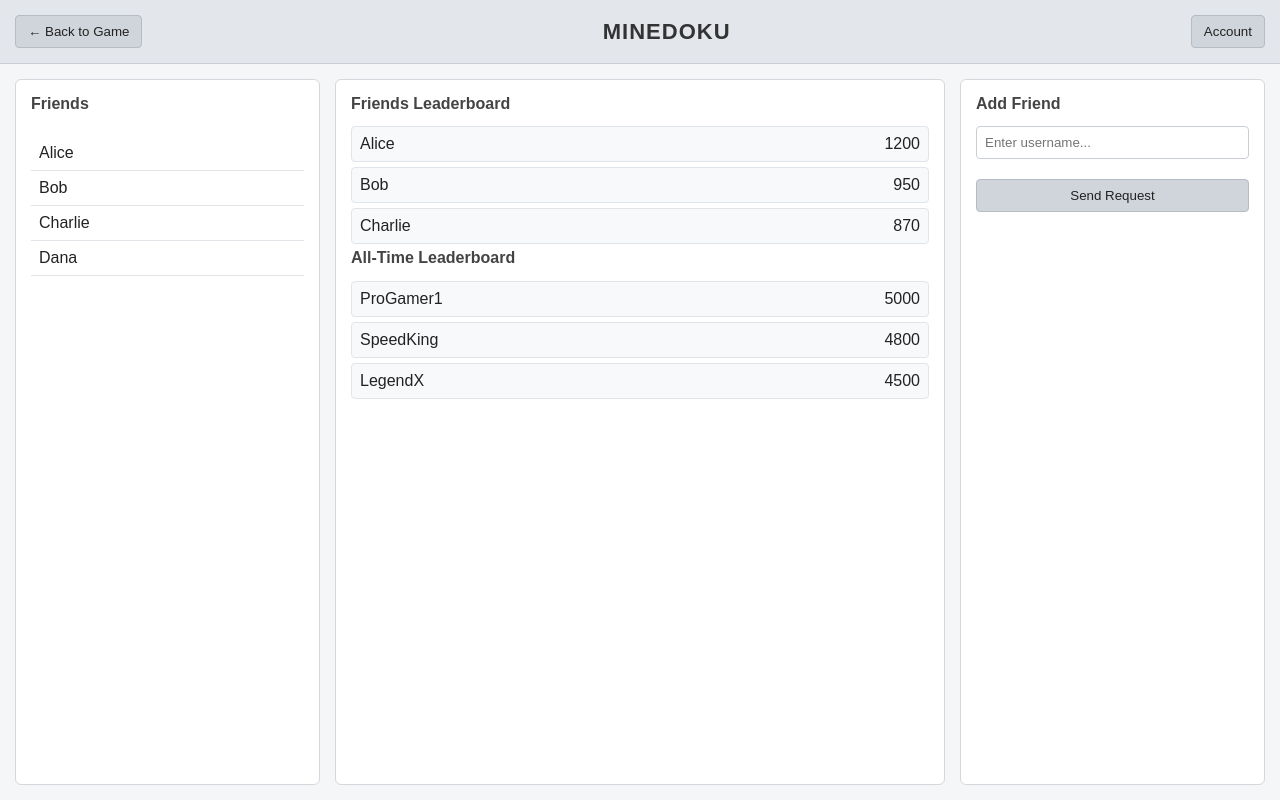
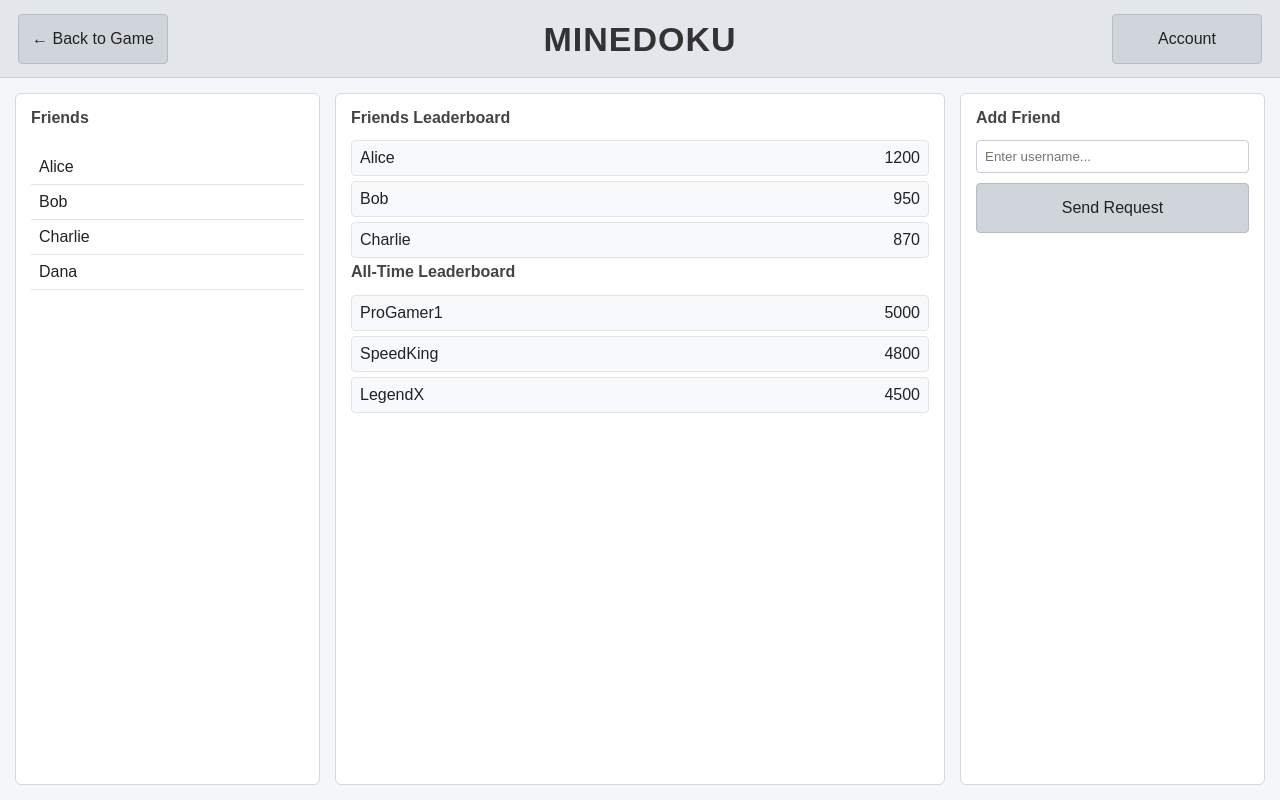
Before and after one commit to SamMc016/MineDoku, a Flask app: page /friends in a window 1280 px wide. Run offline with Flask 3, Linux system fonts and the light colour scheme.

Commit message:
added consistent headers

```diff
--- /dev/null
+++ b/static/base.css
@@ -0,0 +1,105 @@
+/* ===== Base / Shared Styles ===== */
+
+body {
+    margin: 0;
+    font-family: Arial, sans-serif;
+    background: #f4f6f8;
+    color: #222;
+    min-height: 100vh;
+    display: flex;
+    flex-direction: column;
+}
+
+/* ===== Shared Header ===== */
+
+header {
+    position: relative;
+    display: flex;
+    align-items: center;
+    justify-content: space-between;
+    height: 78px;
+    padding: 0 18px;
+    box-sizing: border-box;
+    background: #e3e7eb;
+    border-bottom: 1px solid #c9ced6;
+    flex-shrink: 0;
+}
+
+/* Shared title styling */
+.title,
+#name {
+    position: absolute;
+    left: 50%;
+    transform: translateX(-50%);
+    margin: 0;
+    font-size: 34px;
+    line-height: 1;
+    font-weight: bold;
+    letter-spacing: 1px;
+    color: #333;
+    text-align: center;
+    white-space: nowrap;
+    pointer-events: none;
+}
+
+/* Shared header button styling */
+.btn {
+    width: 150px;
+    height: 50px;
+    padding: 0 12px;
+    box-sizing: border-box;
+    background: #d0d5db;
+    border: 1px solid #b5bcc4;
+    color: #222;
+    cursor: pointer;
+    border-radius: 4px;
+    font-family: Arial, sans-serif;
+    font-size: 16px;
+    line-height: 1;
+    white-space: nowrap;
+    transition: background 0.2s ease;
+}
+
+.btn:hover {
+    background: #c3c9d1;
+}
+
+/* Non-header buttons can share same visual style */
+#give-up {
+    background: #d0d5db;
+    border: 1px solid #b5bcc4;
+    color: #222;
+    cursor: pointer;
+    border-radius: 4px;
+    font-family: Arial, sans-serif;
+    transition: background 0.2s ease;
+}
+
+#give-up:hover {
+    background: #c3c9d1;
+}
+
+/* Shared panel styling */
+.panel {
+    background: #ffffff;
+    padding: 15px;
+    border-radius: 6px;
+    border: 1px solid #d3d8de;
+    display: flex;
+    flex-direction: column;
+}
+
+h2 {
+    margin-top: 0;
+    font-size: 16px;
+    color: #444;
+}
+
+/* Shared input styling */
+input {
+    width: 100%;
+    box-sizing: border-box;
+    padding: 8px;
+    border-radius: 4px;
+    border: 1px solid #c9ced6;
+}
--- a/static/friends.css
+++ b/static/friends.css
@@ -1,47 +1,5 @@
-/* Base Page */
-body {
-    margin: 0;
-    font-family: Arial, sans-serif;
-    background: #f4f6f8; /* light neutral */
-    color: #222;
-    height: 100vh;
-    display: flex;
-    flex-direction: column;
-}
+/* ===== Friends Page ===== */
 
-/* Top Bar */
-.top-bar {
-    display: grid;
-    grid-template-columns: auto 1fr auto;
-    align-items: center;
-    padding: 15px;
-    background: #e3e7eb;
-    border-bottom: 1px solid #c9ced6;
-}
-
-.title {
-    text-align: center;
-    margin: 0;
-    font-size: 22px;
-    letter-spacing: 1px;
-    color: #333;
-}
-
-/* Buttons */
-.btn {
-    padding: 8px 12px;
-    background: #d0d5db;
-    border: 1px solid #b5bcc4;
-    color: #222;
-    cursor: pointer;
-    border-radius: 4px;
-}
-
-.btn:hover {
-    background: #c3c9d1;
-}
-
-/* Layout */
 .container {
     display: grid;
     grid-template-columns: 1fr 2fr 1fr;
@@ -88,23 +25,7 @@ h2 {
     cursor: pointer;
 }
 
-/* Input + Button */
-.search-box input {
-    width: 100%;
-    box-sizing: border-box;
-    padding: 8px;
-    border-radius: 4px;
-    border: 1px solid #c9ced6;
-    margin-bottom: 10px;
-}
-
-.panel .btn {
-    width: 100%;
-    box-sizing: border-box;
-    margin-top: 10px;
-}
-
-/* Leaderboards */
+/* Leaderboard */
 .leaderboard-item {
     display: flex;
     justify-content: space-between;
--- a/templates/friends.html
+++ b/templates/friends.html
@@ -3,15 +3,16 @@
 <head>
     <meta charset="UTF-8">
     <title>{{ page_title }} - Friends</title>
+    <link rel="stylesheet" href="{{ url_for('static', filename='base.css') }}">
     <link rel="stylesheet" href="{{ url_for('static', filename='friends.css') }}">
 </head>
 <body>
 
-<div class="top-bar">
+<header>
     <button class="btn" onclick="window.location.href='{{ url_for('index') }}'">← Back to Game</button>
     <h1 class="title">{{ page_title }}</h1>
     <button class="btn">Account</button>
-</div>
+</header>
 
 <div class="container">
 
```
Also changed, not shown: other parts of static/friends.css (+6 -30 lines), static/index.css (+17 -28 lines), templates/index.html (+8 -4 lines).
